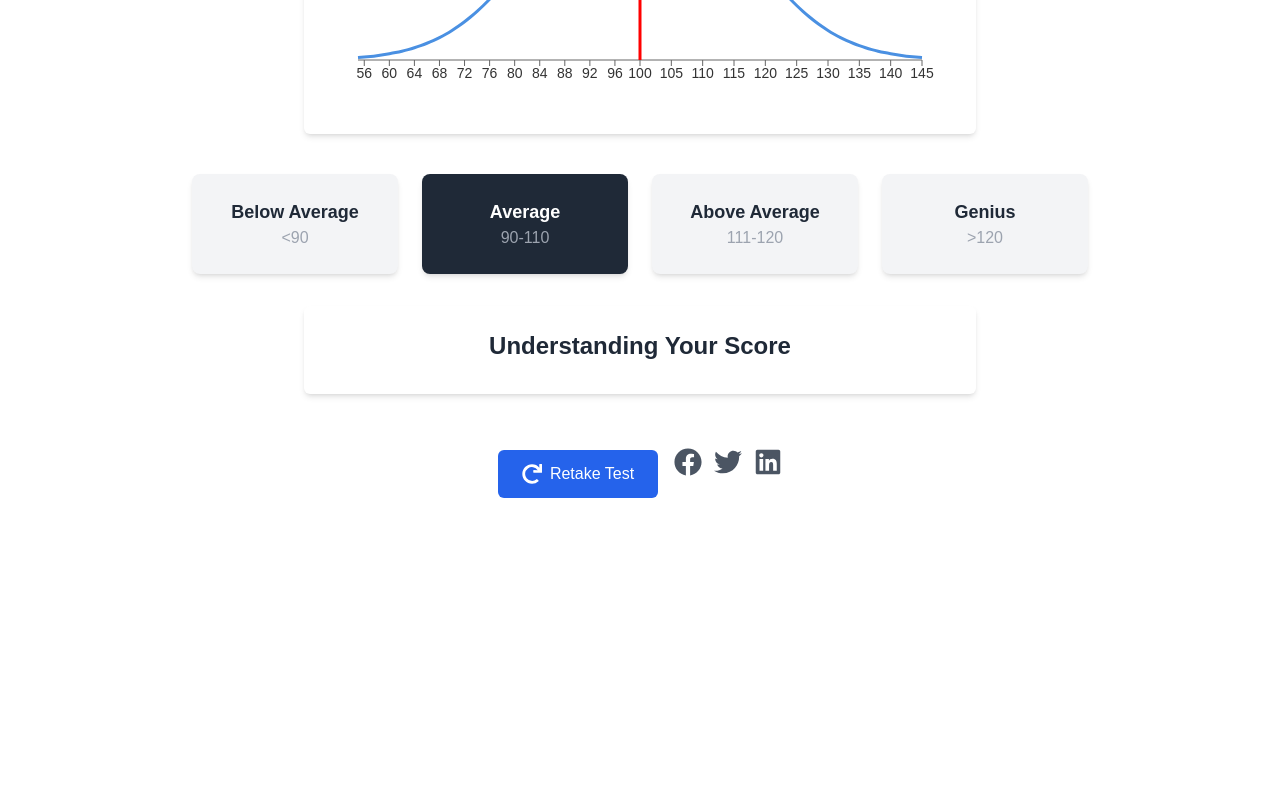
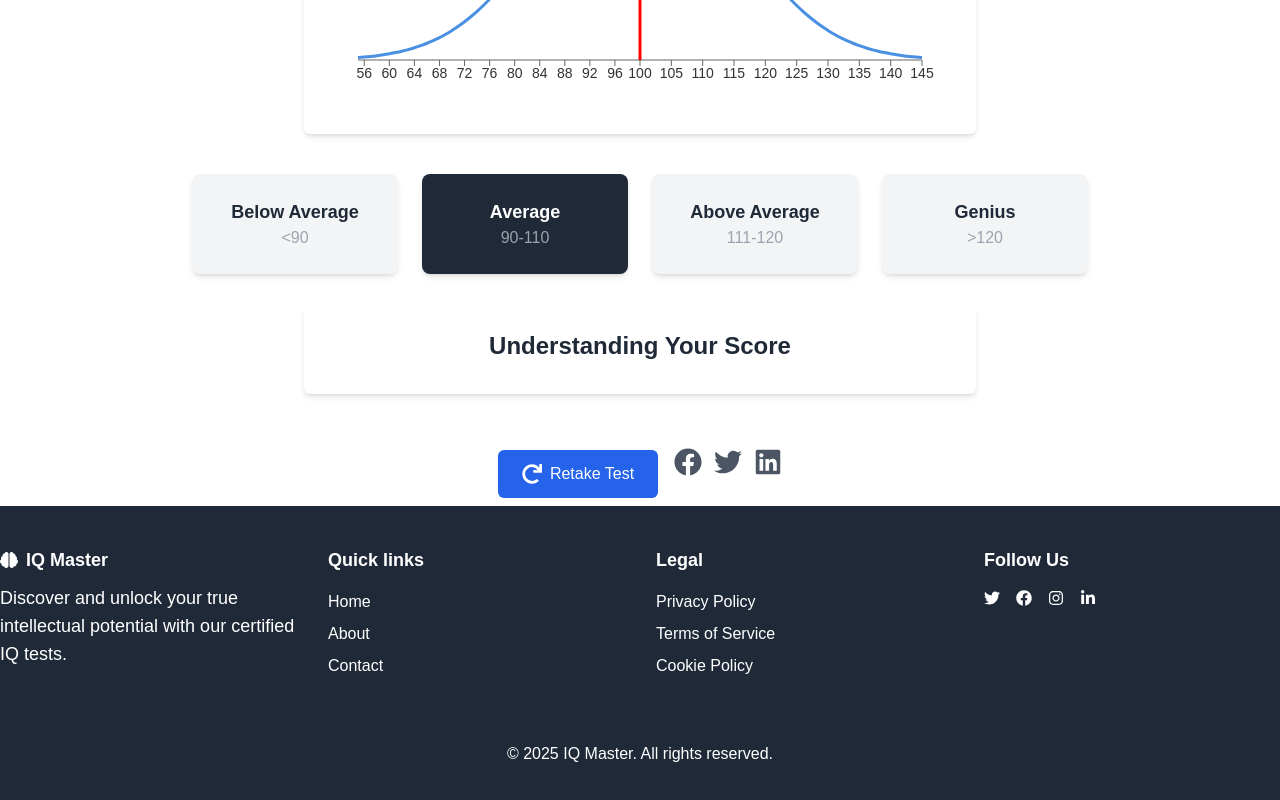
Before and after one commit to ahmedk1991/ahmed-kerkri-eindopdracht, a Next.js app: page /results in a window 1280 px wide. Shown: the part 394-1194 px from the top of the page. Before the commit the page ends 892 px from the top, so only its background shows below. Built offline with nearby package versions, Linux system fonts and the light colour scheme.

Commit message:
foooter result page toegevoegd

```diff
--- a/src/app/results/page.tsx
+++ b/src/app/results/page.tsx
@@ -5,6 +5,7 @@ import {useEffect, useState} from "react";
 import BellCurve from "@/app/components/BellCurve";
 import {FaFacebook, FaTwitter, FaLinkedin, FaRedo} from "react-icons/fa";
 import Header from "@/app/components/Header";
+import Footer from "@/app/components/Footer";
 
 interface Result {
     question: string;
@@ -89,7 +90,7 @@ export default function ResultsPage() {
                 </div>
 
 
-                <div className="flex items-center gap-4 mt-8">
+                <div className="flex items-center gap-4 mt-8 m-2">
                     <button
                         onClick={() => router.push("/test")}
                         className="mt-6 px-6 py-3 flex items-center gap-2 bg-blue-600 text-white rounded-md hover:bg-blue-700"
@@ -103,6 +104,7 @@ export default function ResultsPage() {
                     </div>
                 </div>
             </div>
+            <Footer/>
         </>
     );
 }
```
